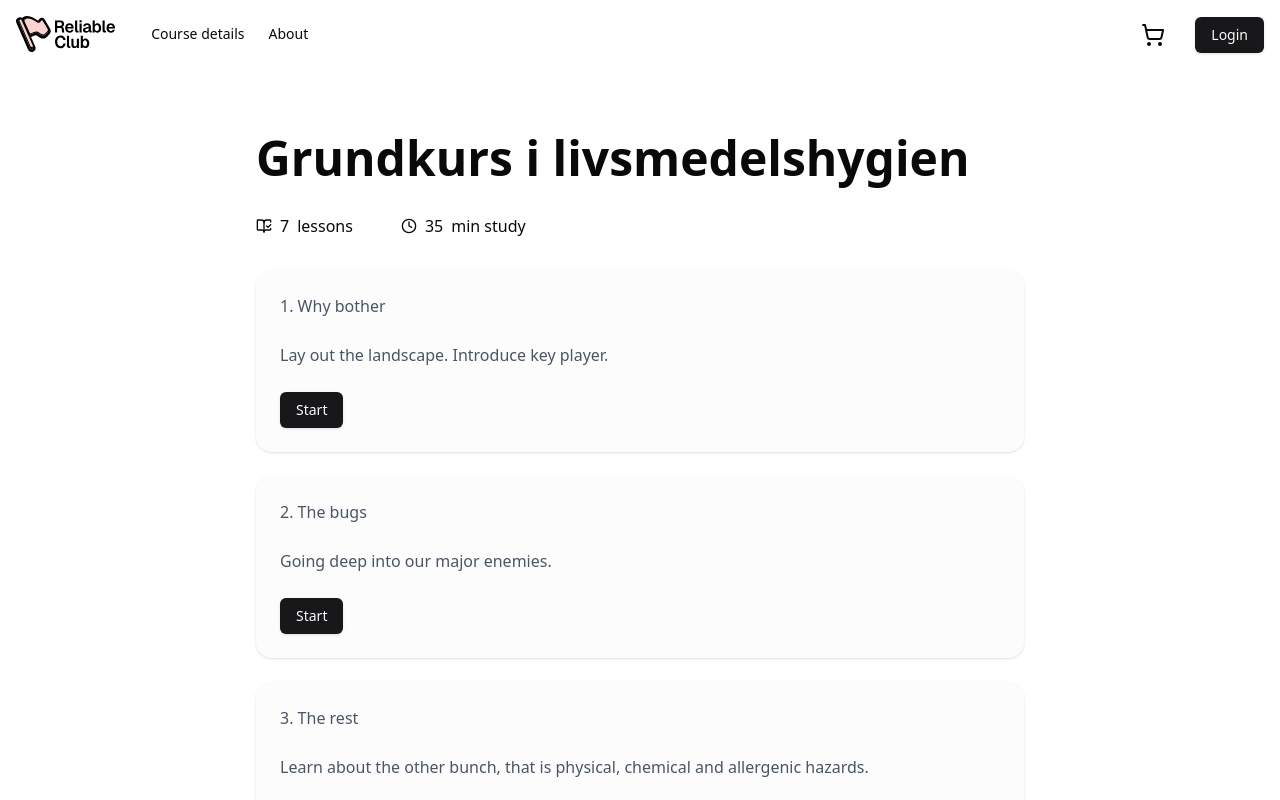
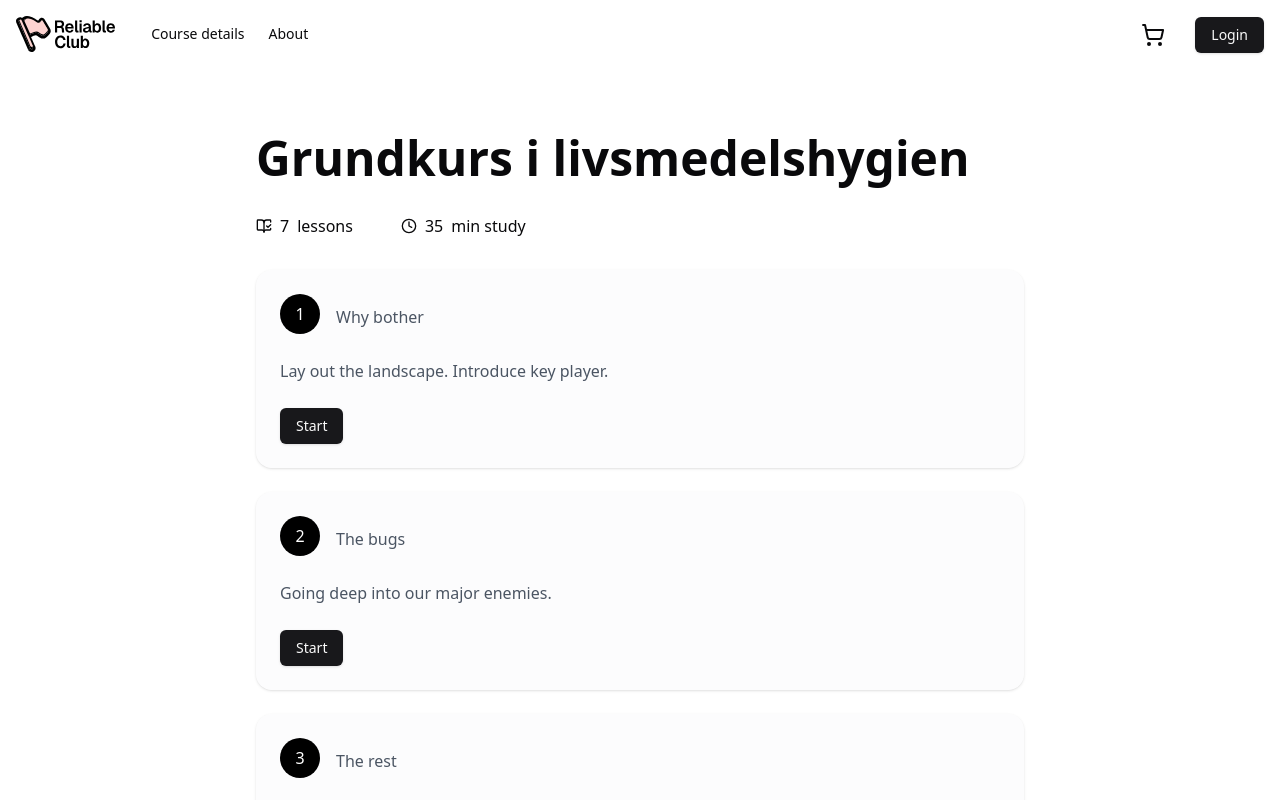
Before and after one commit to evilpaper/reliable, a Next.js app: page /courses/food-hygiene-foundations in a window 1280 px wide. Shown: the top 800 px of the page. Built offline with nearby package versions, Linux system fonts and the light colour scheme.

Commit message:
design(course): Make lesson number stand out a bit more

```diff
--- a/src/features/course/course-screen.tsx
+++ b/src/features/course/course-screen.tsx
@@ -51,10 +51,11 @@ export async function CourseScreen({ course }: Props) {
               key={id}
               className="bg-gray-50/50 border-0 rounded-2xl h-full"
             >
-              <CardHeader>
-                <span className="text-gray-600 font-medium">
-                  {lessonNumber}. {lessonTitle}
+              <CardHeader className="flex flex-row items-center gap-4">
+                <span className="flex items-center justify-center w-10 h-10 rounded-full bg-black text-white font-medium">
+                  {lessonNumber}
                 </span>
+                <span className="text-gray-600 font-medium">{lessonTitle}</span>
               </CardHeader>
               <CardContent>
                 <blockquote className="text-1xl text-gray-600 font-normal leading-relaxed">
```
